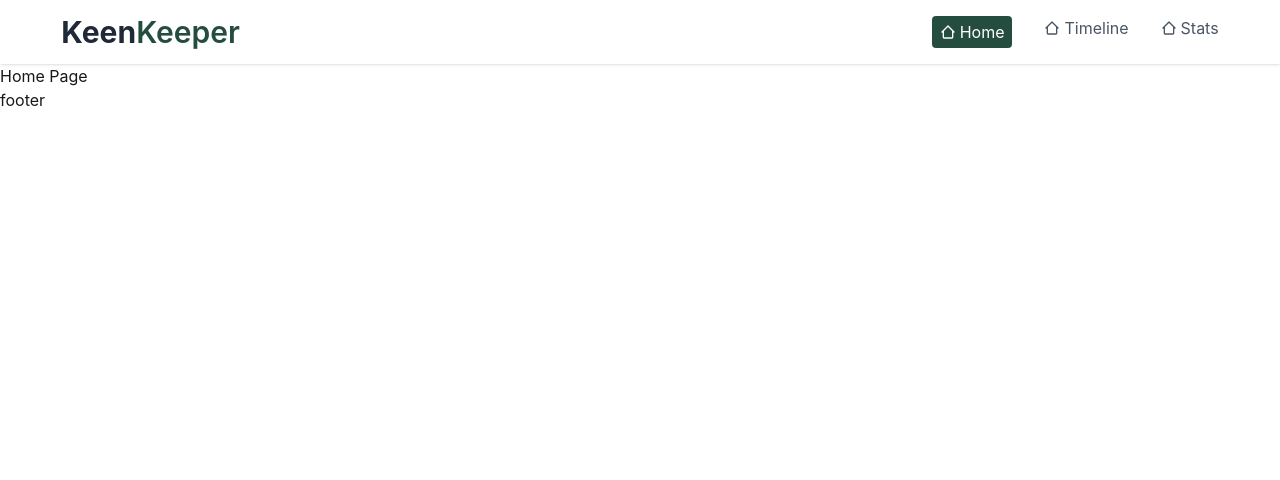
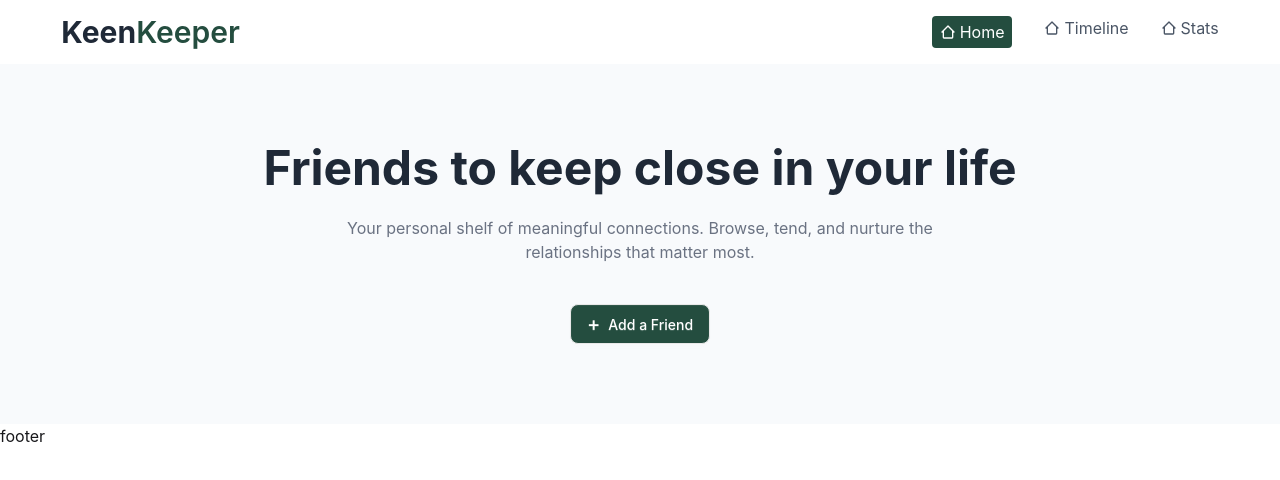
Before and after one commit to saiful-islam-soaus-45/assignment-7, a React (Vite) app: page / in a window 1280 px wide. Shown: the top 480 px of the page. Built offline with nearby package versions, Linux system fonts and the light colour scheme.

Commit message:
Banner section design has been completed

```diff
--- /dev/null
+++ b/src/components/banner/Banner.jsx
@@ -0,0 +1,26 @@
+const Banner = () => {
+    return (
+        <div className="container mx-auto">
+            <div className=" flex flex-col items-center text-center px-5 py-20 bg-slate-50">
+
+
+            <h1 className="text-[#1F2937] text-2xl md:text-5xl lg:text-5xl font-bold max-w-3xl mb-6">
+                Friends to keep close in your life
+            </h1>
+
+
+            <p className="text-gray-500 text-md md:text-md lg:text-md max-w-2xl mb-10">
+                Your personal shelf of meaningful connections. Browse, tend, and nurture the <br />
+                relationships that matter most.
+            </p>
+
+
+            <button className="btn flex items-center gap-2 bg-[#244D3F] text-white px-4 py-2 rounded-lg font-medium hover:bg-[#1a382e] transition-colors">
+                <span className="text-xl">+</span> Add a Friend
+            </button>
+        </div>
+        </div>
+    );
+};
+
+export default Banner;
--- a/src/pages/homepage/Homepage.jsx
+++ b/src/pages/homepage/Homepage.jsx
@@ -1,7 +1,9 @@
+import Banner from "../../components/banner/Banner";
+
 const HomePage = () => {
     return (
         <div>
-            <h2>Home Page</h2>
+            <Banner></Banner>
         </div>
     );
 };
```
